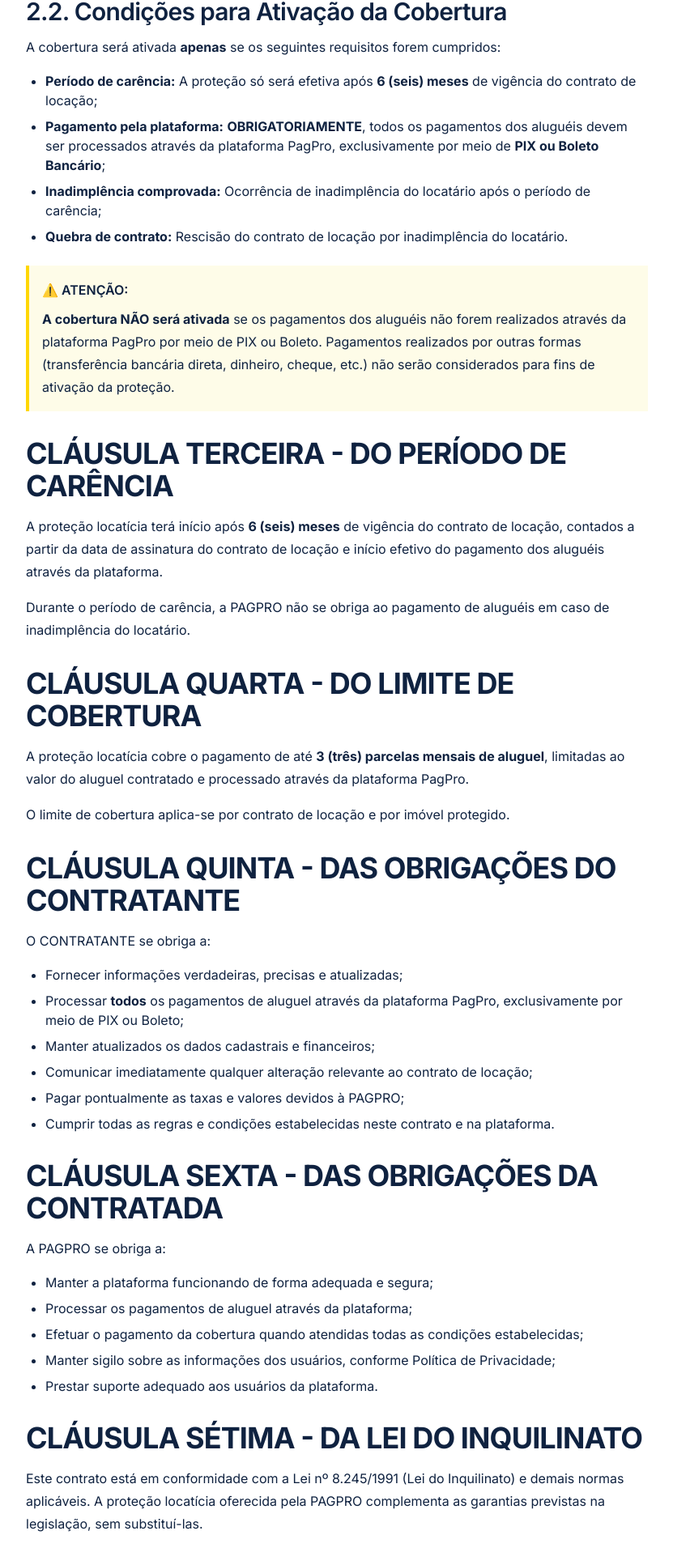
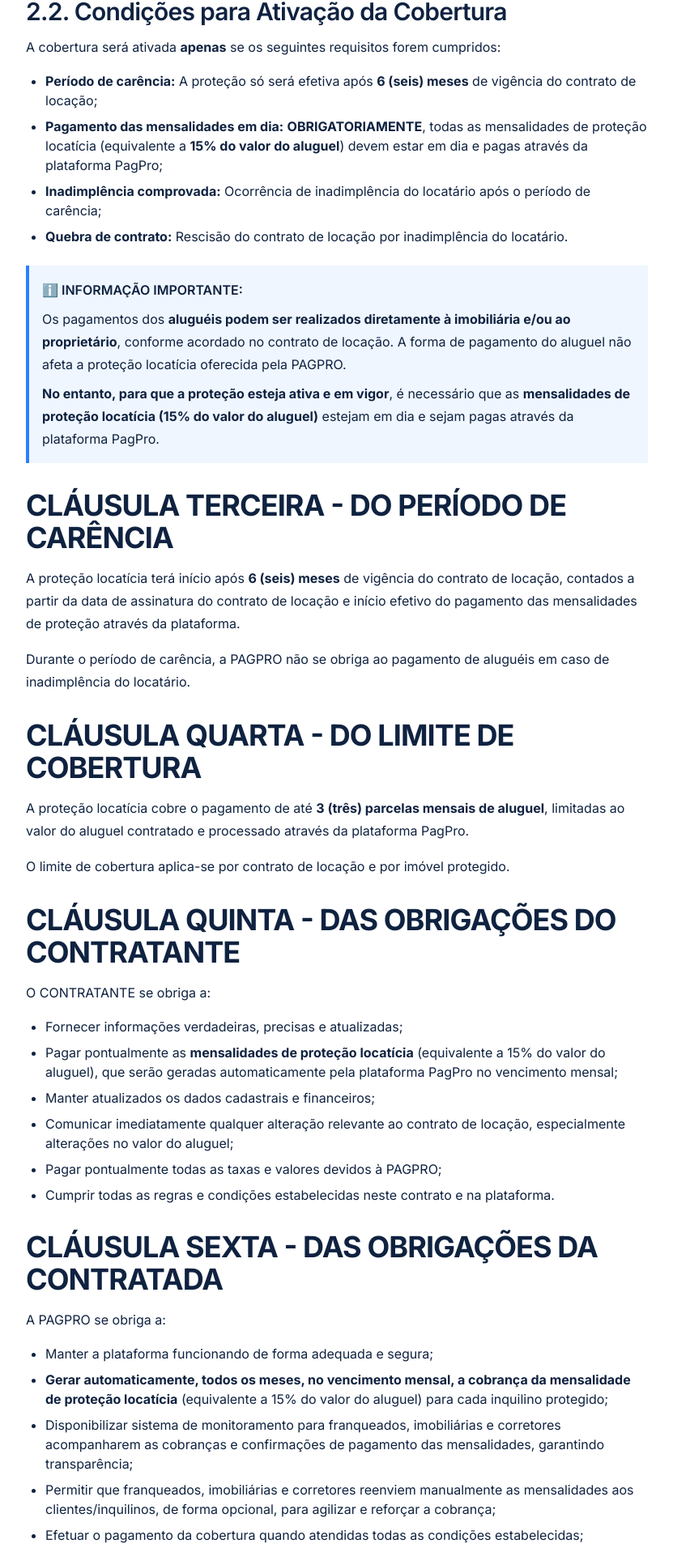
Before and after one commit to wmenezes2020/app-pagpro-serguro-fianca, a Next.js app: page /contrato-de-adesao in a window 1280 px wide. Shown: the part 1092-3009 px from the top of the page at 81% size, without its empty margins (224-1055 px from the left). Built offline with nearby package versions, Linux system fonts and the light colour scheme.

Commit message:
Update: Contrato e Termos de Uso

```diff
--- a/src/app/(dashboard)/dashboard/contrato-de-adesao/page.tsx
+++ b/src/app/(dashboard)/dashboard/contrato-de-adesao/page.tsx
@@ -56,15 +56,18 @@ export default function DashboardContratoDeAdesaoPage() {
             </p>
             <ul className="list-disc pl-6 text-slate-700 space-y-2 mb-4">
               <li><strong>Período de carência:</strong> A proteção só será efetiva após <strong>6 (seis) meses</strong> de vigência do contrato de locação;</li>
-              <li><strong>Pagamento pela plataforma:</strong> <strong>OBRIGATORIAMENTE</strong>, todos os pagamentos dos aluguéis devem ser processados através da plataforma PagPro, exclusivamente por meio de <strong>PIX ou Boleto Bancário</strong>;</li>
+              <li><strong>Pagamento das mensalidades em dia:</strong> <strong>OBRIGATORIAMENTE</strong>, todas as mensalidades de proteção locatícia (equivalente a <strong>15% do valor do aluguel</strong>) devem estar em dia e pagas através da plataforma PagPro;</li>
               <li><strong>Inadimplência comprovada:</strong> Ocorrência de inadimplência do locatário após o período de carência;</li>
               <li><strong>Quebra de contrato:</strong> Rescisão do contrato de locação por inadimplência do locatário.</li>
             </ul>
 
-            <div className="bg-yellow-50 border-l-4 border-[#FFD700] p-4 my-6">
-              <p className="text-slate-800 font-semibold mb-2">⚠️ ATENÇÃO:</p>
+            <div className="bg-blue-50 border-l-4 border-blue-500 p-4 my-6">
+              <p className="text-slate-800 font-semibold mb-2">ℹ️ INFORMAÇÃO IMPORTANTE:</p>
+              <p className="text-slate-700 mb-2">
+                Os pagamentos dos <strong>aluguéis podem ser realizados diretamente à imobiliária e/ou ao proprietário</strong>, conforme acordado no contrato de locação. A forma de pagamento do aluguel não afeta a proteção locatícia oferecida pela PAGPRO.
+              </p>
               <p className="text-slate-700">
-                <strong>A cobertura NÃO será ativada</strong> se os pagamentos dos aluguéis não forem realizados através da plataforma PagPro por meio de PIX ou Boleto. Pagamentos realizados por outras formas (transferência bancária direta, dinheiro, cheque, etc.) não serão considerados para fins de ativação da proteção.
+                <strong>No entanto, para que a proteção esteja ativa e em vigor</strong>, é necessário que as <strong>mensalidades de proteção locatícia (15% do valor do aluguel)</strong> estejam em dia e sejam pagas através da plataforma PagPro.
               </p>
             </div>
           </section>
@@ -94,10 +97,10 @@ export default function DashboardContratoDeAdesaoPage() {
             <p className="text-slate-700 mb-4">O CONTRATANTE se obriga a:</p>
             <ul className="list-disc pl-6 text-slate-700 space-y-2">
               <li>Fornecer informações verdadeiras, precisas e atualizadas;</li>
-              <li>Processar <strong>todos</strong> os pagamentos de aluguel através da plataforma PagPro, exclusivamente por meio de PIX ou Boleto;</li>
+              <li>Pagar pontualmente as <strong>mensalidades de proteção locatícia</strong> (equivalente a 15% do valor do aluguel), que serão geradas automaticamente pela plataforma PagPro no vencimento mensal;</li>
               <li>Manter atualizados os dados cadastrais e financeiros;</li>
-              <li>Comunicar imediatamente qualquer alteração relevante ao contrato de locação;</li>
-              <li>Pagar pontualmente as taxas e valores devidos à PAGPRO;</li>
+              <li>Comunicar imediatamente qualquer alteração relevante ao contrato de locação, especialmente alterações no valor do aluguel;</li>
+              <li>Pagar pontualmente todas as taxas e valores devidos à PAGPRO;</li>
               <li>Cumprir todas as regras e condições estabelecidas neste contrato e na plataforma.</li>
             </ul>
           </section>
@@ -107,7 +110,9 @@ export default function DashboardContratoDeAdesaoPage() {
             <p className="text-slate-700 mb-4">A PAGPRO se obriga a:</p>
             <ul className="list-disc pl-6 text-slate-700 space-y-2">
               <li>Manter a plataforma funcionando de forma adequada e segura;</li>
-              <li>Processar os pagamentos de aluguel através da plataforma;</li>
+              <li><strong>Gerar automaticamente, todos os meses, no vencimento mensal, a cobrança da mensalidade de proteção locatícia</strong> (equivalente a 15% do valor do aluguel) para cada inquilino protegido;</li>
+              <li>Disponibilizar sistema de monitoramento para franqueados, imobiliárias e corretores acompanharem as cobranças e confirmações de pagamento das mensalidades, garantindo transparência;</li>
+              <li>Permitir que franqueados, imobiliárias e corretores reenviem manualmente as mensalidades aos clientes/inquilinos, de forma opcional, para agilizar e reforçar a cobrança;</li>
               <li>Efetuar o pagamento da cobertura quando atendidas todas as condições estabelecidas;</li>
               <li>Manter sigilo sobre as informações dos usuários, conforme Política de Privacidade;</li>
               <li>Prestar suporte adequado aos usuários da plataforma.</li>
@@ -126,17 +131,40 @@ export default function DashboardContratoDeAdesaoPage() {
 
           <section className="mb-8">
             <h3 className="text-2xl font-bold text-[#0F2240] mb-4">CLÁUSULA OITAVA - DAS TAXAS E VALORES</h3>
+            <h4 className="text-xl font-semibold text-[#0F2240] mb-3">8.1. Mensalidade de Proteção Locatícia</h4>
             <p className="text-slate-700 mb-4">
-              O CONTRATANTE pagará à PAGPRO as taxas e valores estabelecidos na plataforma, que podem incluir:
+              O CONTRATANTE pagará à PAGPRO uma <strong>mensalidade de proteção locatícia</strong>, equivalente a <strong>15% do valor do aluguel mensal</strong> contratado.
+            </p>
+            <p className="text-slate-700 mb-4">
+              A plataforma PagPro <strong>gerará automaticamente, todos os meses, no vencimento mensal</strong>, a cobrança desta mensalidade para cada inquilino protegido, através de <strong>PIX ou Boleto Bancário</strong>.
+            </p>
+
+            <h4 className="text-xl font-semibold text-[#0F2240] mb-3">8.2. Outras Taxas</h4>
+            <p className="text-slate-700 mb-4">
+              Além da mensalidade de proteção, o CONTRATANTE poderá pagar outras taxas estabelecidas na plataforma, que podem incluir:
             </p>
             <ul className="list-disc pl-6 text-slate-700 space-y-2">
-              <li>Taxa de adesão;</li>
-              <li>Taxa mensal de proteção;</li>
+              <li>Taxa de adesão (quando aplicável);</li>
               <li>Taxas de processamento de pagamento;</li>
               <li>Outras taxas previstas na plataforma.</li>
             </ul>
+
+            <h4 className="text-xl font-semibold text-[#0F2240] mb-3">8.3. Transparência e Monitoramento</h4>
+            <p className="text-slate-700 mb-4">
+              A plataforma disponibiliza sistema de monitoramento onde <strong>franqueados, imobiliárias e corretores</strong> podem acompanhar em tempo real:
+            </p>
+            <ul className="list-disc pl-6 text-slate-700 space-y-2 mb-4">
+              <li>Status das cobranças das mensalidades de proteção;</li>
+              <li>Confirmações de pagamento;</li>
+              <li>Histórico de transações;</li>
+              <li>Inadimplências e pendências.</li>
+            </ul>
+            <p className="text-slate-700 mb-4">
+              <strong>Reenvio Opcional:</strong> Franqueados, imobiliárias e corretores podem, de forma <strong>opcional e manual</strong>, reenviar as mensalidades aos clientes/inquilinos através da plataforma, para agilizar e reforçar a cobrança, garantindo maior controle e transparência no processo.
+            </p>
+
             <p className="text-slate-700 mb-4 mt-4">
-              Os valores serão informados previamente ao CONTRATANTE antes da confirmação da adesão.
+              Todos os valores serão informados previamente ao CONTRATANTE antes da confirmação da adesão.
             </p>
           </section>
 
--- a/src/app/contrato-de-adesao/page.tsx
+++ b/src/app/contrato-de-adesao/page.tsx
@@ -57,15 +57,18 @@ export default function ContratoDeAdesaoPage() {
             </p>
             <ul className="list-disc pl-6 text-slate-700 space-y-2 mb-4">
               <li><strong>Período de carência:</strong> A proteção só será efetiva após <strong>6 (seis) meses</strong> de vigência do contrato de locação;</li>
-                <li><strong>Pagamento pela plataforma:</strong> <strong>OBRIGATORIAMENTE</strong>, todos os pagamentos dos aluguéis devem ser processados através da plataforma PagPro, exclusivamente por meio de <strong>PIX ou Boleto Bancário</strong>;</li>
+              <li><strong>Pagamento das mensalidades em dia:</strong> <strong>OBRIGATORIAMENTE</strong>, todas as mensalidades de proteção locatícia (equivalente a <strong>15% do valor do aluguel</strong>) devem estar em dia e pagas através da plataforma PagPro;</li>
               <li><strong>Inadimplência comprovada:</strong> Ocorrência de inadimplência do locatário após o período de carência;</li>
               <li><strong>Quebra de contrato:</strong> Rescisão do contrato de locação por inadimplência do locatário.</li>
             </ul>
 
-              <div className="bg-yellow-50 border-l-4 border-[#FFD700] p-4 my-6">
-                <p className="text-slate-800 font-semibold mb-2">⚠️ ATENÇÃO:</p>
+            <div className="bg-blue-50 border-l-4 border-blue-500 p-4 my-6">
+              <p className="text-slate-800 font-semibold mb-2">ℹ️ INFORMAÇÃO IMPORTANTE:</p>
+              <p className="text-slate-700 mb-2">
+                Os pagamentos dos <strong>aluguéis podem ser realizados diretamente à imobiliária e/ou ao proprietário</strong>, conforme acordado no contrato de locação. A forma de pagamento do aluguel não afeta a proteção locatícia oferecida pela PAGPRO.
+              </p>
               <p className="text-slate-700">
-                  <strong>A cobertura NÃO será ativada</strong> se os pagamentos dos aluguéis não forem realizados através da plataforma PagPro por meio de PIX ou Boleto. Pagamentos realizados por outras formas (transferência bancária direta, dinheiro, cheque, etc.) não serão considerados para fins de ativação da proteção.
+                <strong>No entanto, para que a proteção esteja ativa e em vigor</strong>, é necessário que as <strong>mensalidades de proteção locatícia (15% do valor do aluguel)</strong> estejam em dia e sejam pagas através da plataforma PagPro.
               </p>
             </div>
           </section>
@@ -73,7 +76,7 @@ export default function ContratoDeAdesaoPage() {
             <section className="mb-8">
               <h2 className="text-2xl font-bold text-[#0F2240] mb-4">CLÁUSULA TERCEIRA - DO PERÍODO DE CARÊNCIA</h2>
               <p className="text-slate-700 mb-4">
-                A proteção locatícia terá início após <strong>6 (seis) meses</strong> de vigência do contrato de locação, contados a partir da data de assinatura do contrato de locação e início efetivo do pagamento dos aluguéis através da plataforma.
+                A proteção locatícia terá início após <strong>6 (seis) meses</strong> de vigência do contrato de locação, contados a partir da data de assinatura do contrato de locação e início efetivo do pagamento das mensalidades de proteção através da plataforma.
               </p>
               <p className="text-slate-700 mb-4">
                 Durante o período de carência, a PAGPRO não se obriga ao pagamento de aluguéis em caso de inadimplência do locatário.
@@ -95,10 +98,10 @@ export default function ContratoDeAdesaoPage() {
             <p className="text-slate-700 mb-4">O CONTRATANTE se obriga a:</p>
             <ul className="list-disc pl-6 text-slate-700 space-y-2">
               <li>Fornecer informações verdadeiras, precisas e atualizadas;</li>
-                <li>Processar <strong>todos</strong> os pagamentos de aluguel através da plataforma PagPro, exclusivamente por meio de PIX ou Boleto;</li>
+              <li>Pagar pontualmente as <strong>mensalidades de proteção locatícia</strong> (equivalente a 15% do valor do aluguel), que serão geradas automaticamente pela plataforma PagPro no vencimento mensal;</li>
               <li>Manter atualizados os dados cadastrais e financeiros;</li>
-                <li>Comunicar imediatamente qualquer alteração relevante ao contrato de locação;</li>
-                <li>Pagar pontualmente as taxas e valores devidos à PAGPRO;</li>
+              <li>Comunicar imediatamente qualquer alteração relevante ao contrato de locação, especialmente alterações no valor do aluguel;</li>
+              <li>Pagar pontualmente todas as taxas e valores devidos à PAGPRO;</li>
               <li>Cumprir todas as regras e condições estabelecidas neste contrato e na plataforma.</li>
             </ul>
           </section>
@@ -108,7 +111,9 @@ export default function ContratoDeAdesaoPage() {
             <p className="text-slate-700 mb-4">A PAGPRO se obriga a:</p>
             <ul className="list-disc pl-6 text-slate-700 space-y-2">
               <li>Manter a plataforma funcionando de forma adequada e segura;</li>
-                <li>Processar os pagamentos de aluguel através da plataforma;</li>
+              <li><strong>Gerar automaticamente, todos os meses, no vencimento mensal, a cobrança da mensalidade de proteção locatícia</strong> (equivalente a 15% do valor do aluguel) para cada inquilino protegido;</li>
+              <li>Disponibilizar sistema de monitoramento para franqueados, imobiliárias e corretores acompanharem as cobranças e confirmações de pagamento das mensalidades, garantindo transparência;</li>
+              <li>Permitir que franqueados, imobiliárias e corretores reenviem manualmente as mensalidades aos clientes/inquilinos, de forma opcional, para agilizar e reforçar a cobrança;</li>
               <li>Efetuar o pagamento da cobertura quando atendidas todas as condições estabelecidas;</li>
               <li>Manter sigilo sobre as informações dos usuários, conforme Política de Privacidade;</li>
               <li>Prestar suporte adequado aos usuários da plataforma.</li>
@@ -161,11 +166,12 @@ export default function ContratoDeAdesaoPage() {
             </p>
             <ul className="list-disc pl-6 text-slate-700 space-y-2">
               <li>Inadimplência ocorrida antes do período de carência de 6 meses;</li>
-                <li>Aluguéis cujos pagamentos não foram processados através da plataforma PagPro por PIX ou Boleto;</li>
+              <li><strong>Mensalidades de proteção locatícia em atraso:</strong> Se as mensalidades de proteção (15% do aluguel) não estiverem em dia, a proteção não estará ativa;</li>
               <li>Danos materiais ao imóvel;</li>
               <li>Multas e penalidades contratuais;</li>
               <li>Despesas extras não relacionadas ao aluguel;</li>
-                <li>Casos de fraude comprovada do CONTRATANTE.</li>
+              <li>Casos de fraude comprovada do CONTRATANTE;</li>
+              <li>Inadimplência do locatário quando a proteção não estiver ativa por falta de pagamento das mensalidades.</li>
             </ul>
           </section>
 
@@ -206,7 +212,11 @@ export default function ContratoDeAdesaoPage() {
             <ul className="list-disc pl-6 text-slate-700 space-y-2">
               <li>Cobertura de até <strong>3 aluguéis</strong> em caso de inadimplência;</li>
               <li>Período de carência de <strong>6 meses</strong>;</li>
-                <li>Pagamentos <strong>OBRIGATORIAMENTE</strong> através da plataforma por <strong>PIX ou Boleto</strong>;</li>
+              <li>Mensalidade de proteção: <strong>15% do valor do aluguel</strong>, gerada automaticamente pela plataforma;</li>
+              <li>Mensalidades devem estar <strong>em dia</strong> para manter a proteção ativa;</li>
+              <li>Aluguéis podem ser pagos diretamente à imobiliária/proprietário;</li>
+              <li>Monitoramento transparente para franqueados, imobiliárias e corretores;</li>
+              <li>Reenvio opcional de cobranças pelos parceiros;</li>
               <li>Proteção Locatícia - <strong>NÃO é seguro</strong>;</li>
               <li>Serviço prestado pelo <strong>Grupo Life Company</strong>.</li>
             </ul>
```
Lines whose indentation alone changed are shown as unchanged.
